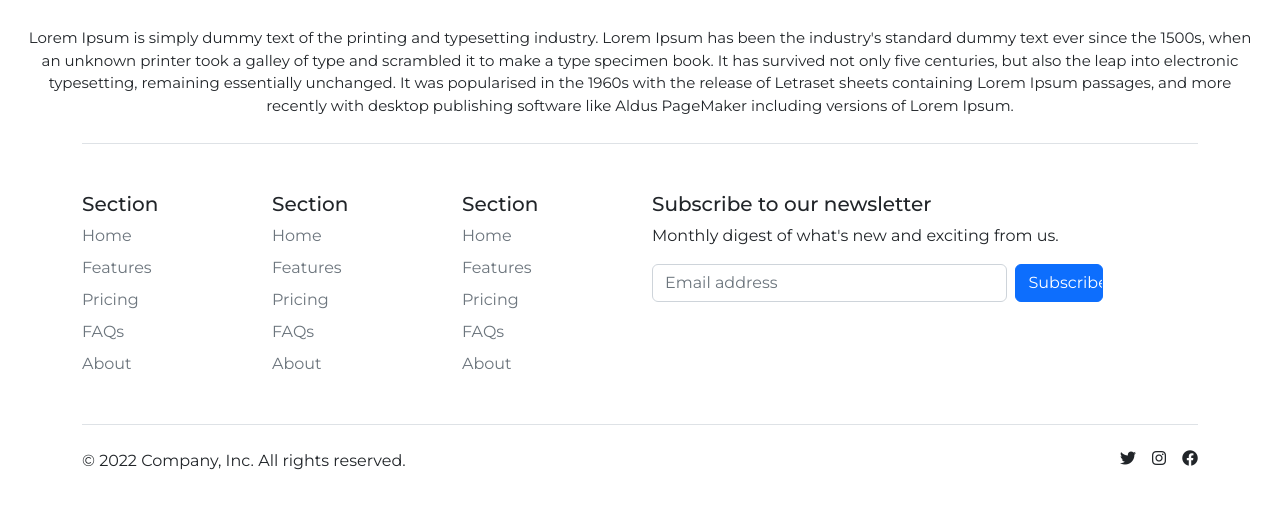
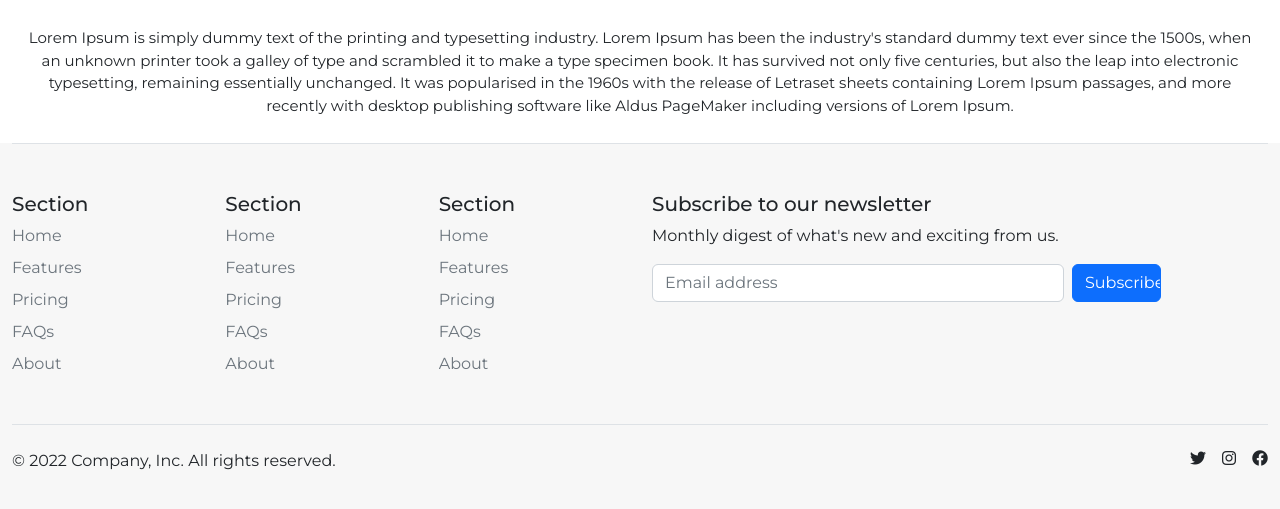
Before and after one commit to DaRkSoUL-SC/Smartwatch_Mockup, a plain HTML site: page index.html in a window 1280 px wide. Shown: the part 2788-3297 px from the top of the page. Drawn offline with nearby package versions, Linux system fonts and the light colour scheme.

Commit message:
Update index.html

```diff
--- a/index.html
+++ b/index.html
@@ -218,7 +218,7 @@
     </div>
 
     <!-- FOOTER -->
-    <div class="container">
+    <div class="container-fluid" style="background-color: #F7F7F7;">
       <footer class="py-5 border-top">
         <div class="row">
           <div class="col-6 col-md-2 mb-3">
```
